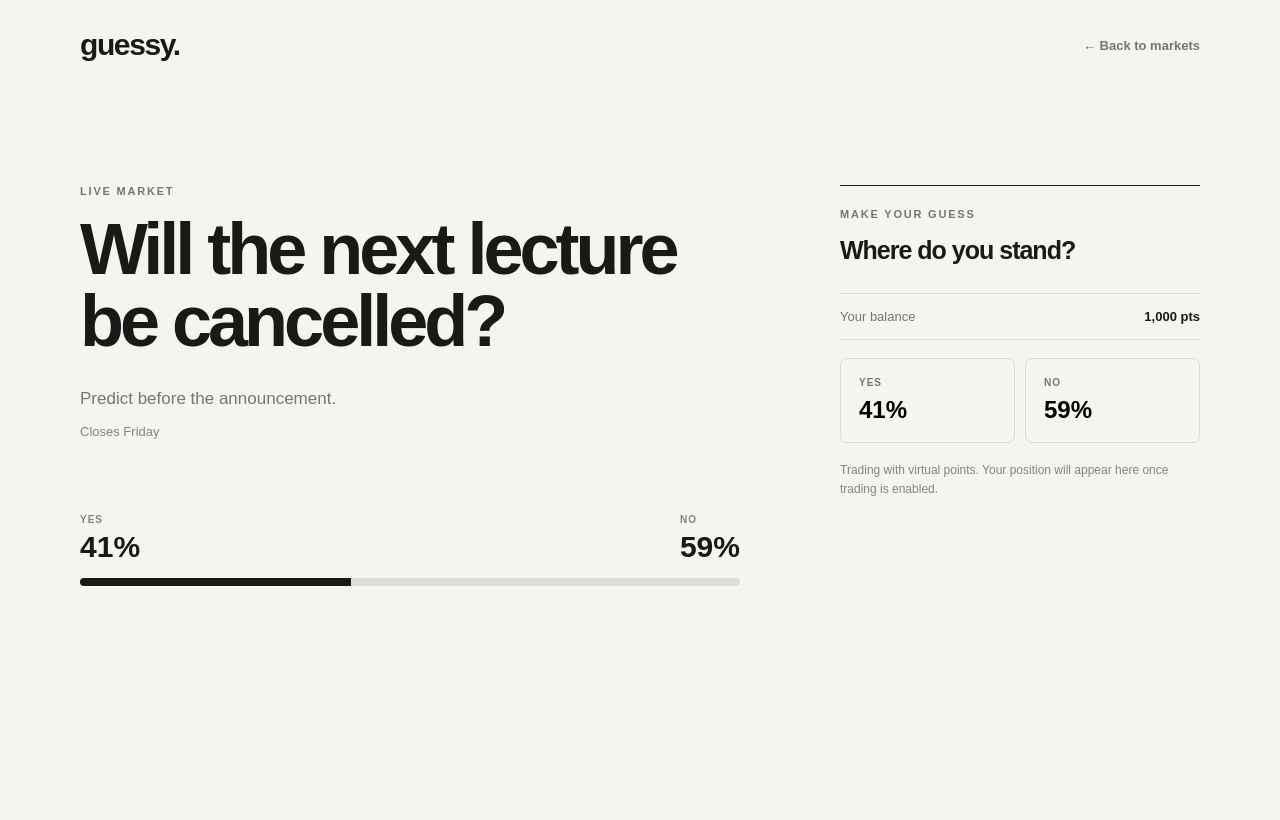
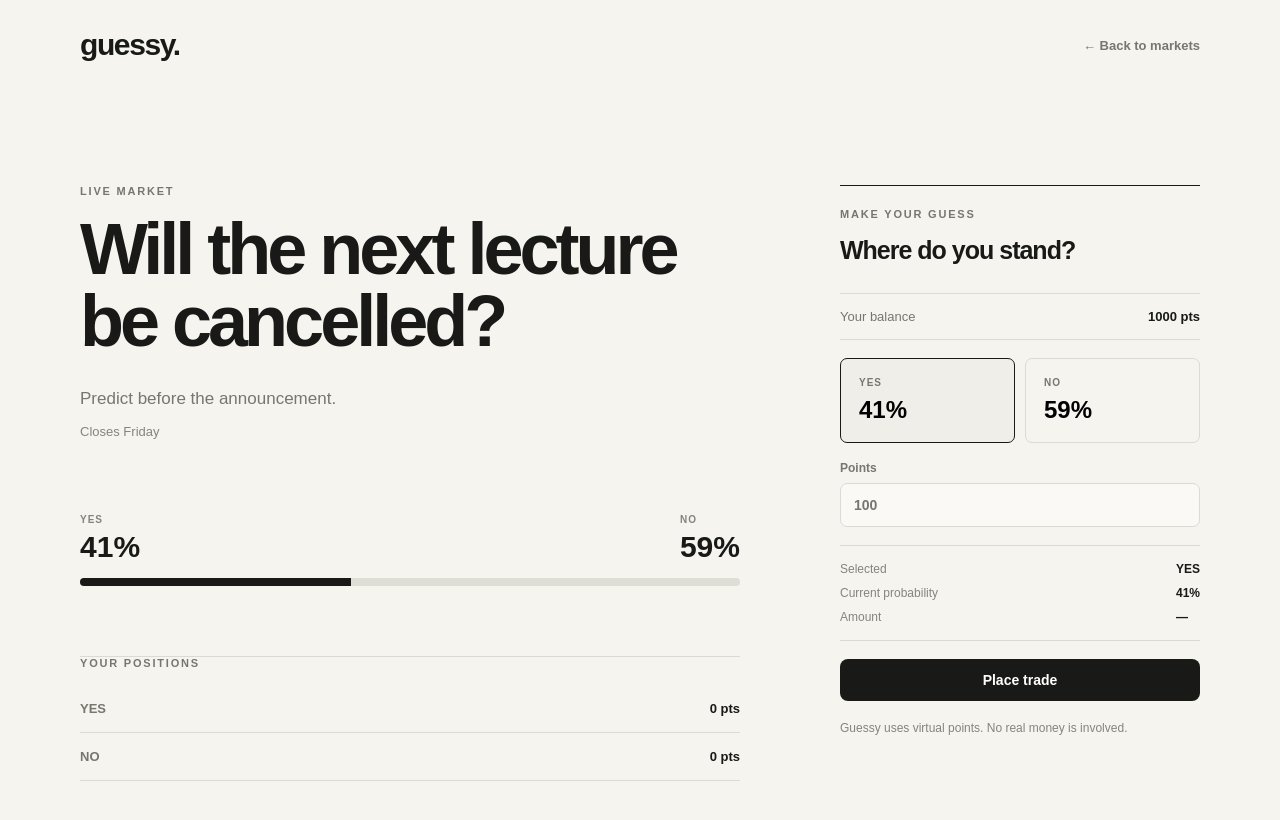
Before and after one commit to Viinuthaa/guessy, a Next.js app: page /market/lecture-cancelled in a window 1280 px wide. Shown: the top 820 px of the page. Built offline with nearby package versions, Linux system fonts and the light colour scheme.

Commit message:
Implement virtual point trading

```diff
--- a/app/globals.css
+++ b/app/globals.css
@@ -419,6 +419,25 @@
   background: #191918;
 }
 
+.positions {
+  max-width: 700px;
+  margin-top: 70px;
+  border-top: 1px solid #dcdad2;
+}
+
+.position-row {
+  display: flex;
+  justify-content: space-between;
+  padding: 16px 0;
+  border-bottom: 1px solid #dcdad2;
+  font-size: 13px;
+}
+
+.position-row span {
+  color: #77766f;
+  font-weight: 700;
+}
+
 .trade-panel {
   align-self: start;
   border-top: 1px solid #191918;
@@ -460,8 +479,10 @@
   text-align: left;
 }
 
-.trade-option:hover {
+.trade-option:hover,
+.trade-option.selected {
   border-color: #191918;
+  background: #efeee8;
 }
 
 .trade-option span {
@@ -475,6 +496,61 @@
 
 .trade-option strong {
   font-size: 24px;
+}
+
+.amount-label {
+  display: grid;
+  gap: 8px;
+  margin-top: 18px;
+  color: #77766f;
+  font-size: 12px;
+  font-weight: 600;
+}
+
+.amount-input {
+  width: 100%;
+  border: 1px solid #dcdad2;
+  border-radius: 7px;
+  padding: 13px;
+  outline: none;
+  background: #faf9f5;
+  color: #191918;
+  font-size: 14px;
+}
+
+.amount-input:focus {
+  border-color: #85847d;
+}
+
+.trade-summary {
+  display: grid;
+  grid-template-columns: 1fr auto;
+  gap: 10px;
+  margin-top: 18px;
+  padding: 16px 0;
+  border-top: 1px solid #dcdad2;
+  border-bottom: 1px solid #dcdad2;
+  font-size: 12px;
+}
+
+.trade-summary span {
+  color: #85847d;
+}
+
+.trade-summary strong {
+  font-size: 12px;
+}
+
+.trade-button {
+  width: 100%;
+  margin-top: 18px;
+}
+
+.trade-message {
+  margin: 14px 0 0;
+  color: #4f4e49;
+  font-size: 12px;
+  line-height: 1.5;
 }
 
 .trade-note {
--- a/app/market/[id]/page.tsx
+++ b/app/market/[id]/page.tsx
@@ -2,6 +2,7 @@
 
 import Link from "next/link"
 import { useParams } from "next/navigation"
+import { useState } from "react"
 
 const markets = [
   {
@@ -34,6 +35,15 @@
   const params = useParams()
   const market = markets.find((item) => item.id === params.id)
 
+  const [balance, setBalance] = useState(1000)
+  const [selectedSide, setSelectedSide] = useState<"YES" | "NO">("YES")
+  const [amount, setAmount] = useState("")
+  const [position, setPosition] = useState({
+    YES: 0,
+    NO: 0,
+  })
+  const [message, setMessage] = useState("")
+
   if (!market) {
     return (
       <main className="detail-page">
@@ -48,6 +58,35 @@
       </main>
     )
   }
+
+  function placeTrade() {
+    const points = Number(amount)
+
+    if (!points || points <= 0) {
+      setMessage("Enter a valid amount.")
+      return
+    }
+
+    if (points > balance) {
+      setMessage("You don't have enough points.")
+      return
+    }
+
+    setBalance((current) => current - points)
+
+    setPosition((current) => ({
+      ...current,
+      [selectedSide]: current[selectedSide] + points,
+    }))
+
+    setAmount("")
+    setMessage(
+      `You placed ${points} points on ${selectedSide}.`
+    )
+  }
+
+  const selectedProbability =
+    selectedSide === "YES" ? market.yes : market.no
 
   return (
     <main className="detail-page">
@@ -92,6 +131,20 @@
               <div style={{ width: `${market.yes}%` }} />
             </div>
           </div>
+
+          <div className="positions">
+            <p className="eyebrow">YOUR POSITIONS</p>
+
+            <div className="position-row">
+              <span>YES</span>
+              <strong>{position.YES} pts</strong>
+            </div>
+
+            <div className="position-row">
+              <span>NO</span>
+              <strong>{position.NO} pts</strong>
+            </div>
+          </div>
         </div>
 
         <aside className="trade-panel">
@@ -101,24 +154,83 @@
 
           <div className="balance">
             <span>Your balance</span>
-            <strong>1,000 pts</strong>
+            <strong>{balance} pts</strong>
           </div>
 
           <div className="trade-options">
-            <button className="trade-option">
+            <button
+              className={`trade-option ${
+                selectedSide === "YES" ? "selected" : ""
+              }`}
+              onClick={() => {
+                setSelectedSide("YES")
+                setMessage("")
+              }}
+            >
               <span>YES</span>
               <strong>{market.yes}%</strong>
             </button>
 
-            <button className="trade-option">
+            <button
+              className={`trade-option ${
+                selectedSide === "NO" ? "selected" : ""
+              }`}
+              onClick={() => {
+                setSelectedSide("NO")
+                setMessage("")
+              }}
+            >
               <span>NO</span>
               <strong>{market.no}%</strong>
             </button>
           </div>
 
+          <label className="amount-label">
+            Points
+
+            <input
+              className="amount-input"
+              type="number"
+              min="1"
+              max={balance}
+              placeholder="100"
+              value={amount}
+              onChange={(event) => {
+                setAmount(event.target.value)
+                setMessage("")
+              }}
+            />
+          </label>
+
+          <div className="trade-summary">
+            <span>Selected</span>
+            <strong>{selectedSide}</strong>
+
+            <span>Current probability</span>
+            <strong>{selectedProbability}%</strong>
+
+            <span>Amount</span>
+            <strong>
+              {amount ? `${amount} pts` : "—"}
+            </strong>
+          </div>
+
+          <button
+            className="primary-button trade-button"
+            onClick={placeTrade}
+          >
+            Place trade
+          </button>
+
+          {message && (
+            <p className="trade-message">
+              {message}
+            </p>
+          )}
+
           <p className="trade-note">
-            Trading with virtual points. Your position will
-            appear here once trading is enabled.
+            Guessy uses virtual points. No real money is
+            involved.
           </p>
         </aside>
       </section>
```
